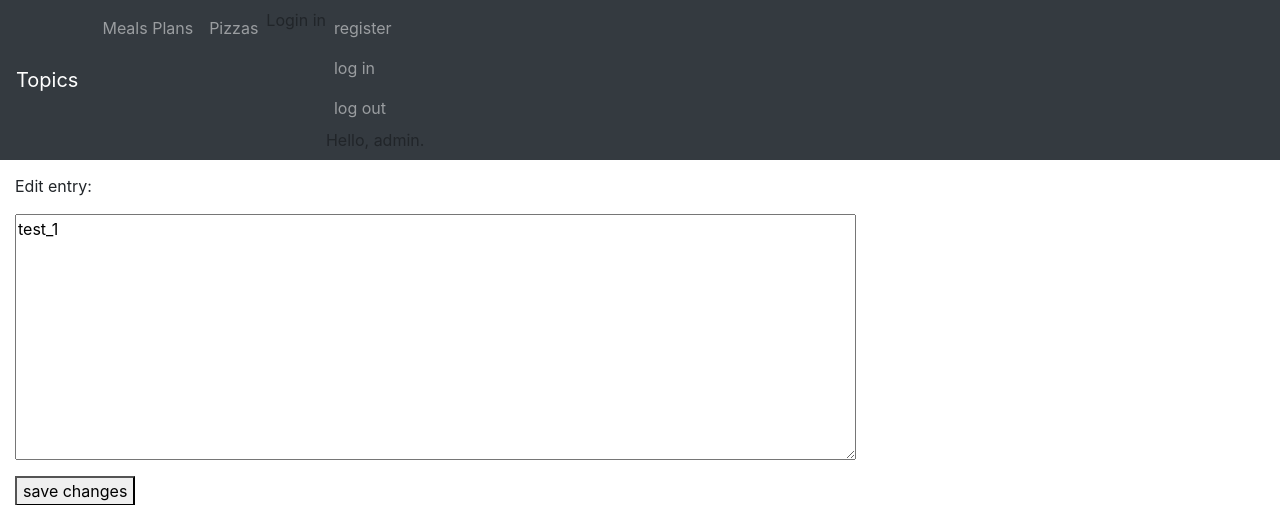
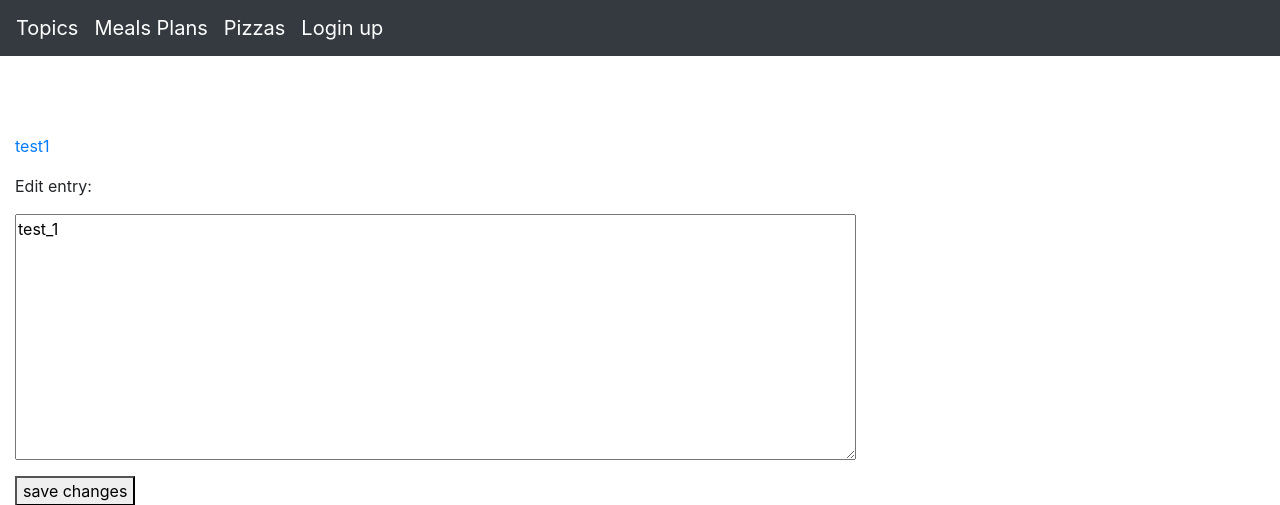
Before and after one commit to AndreyeuIvan/crash_cource, a Django app: page /edit_entry/1/ in a window 1280 px wide. Shown: the top 505 px of the page. Run offline with Django 3.2, Linux system fonts and the light colour scheme; a user stored in the database is signed in; data comes from the database, SQL or seed files in the repository; some libraries are stand-ins or nearby versions.

Commit message:
templates fixed

```diff
--- a/learning_logs/templates/learning_logs/base.html
+++ b/learning_logs/templates/learning_logs/base.html
@@ -1,3 +1,5 @@
+
+
 {% load static %}
 <head>
    {% block title %} Pizzeria {% endblock%}
@@ -6,32 +8,43 @@
    <!-- Jquery -->
    <script>
       $(document).ready(function() {
-      	$('#down').click(function() {
-      		$('#drop').toggle();
+         $('a#dropdown01').click(function() {
+            $('.dropdown-menu').toggle();
          });
       });
    </script>
    <script src="https://maxcdn.bootstrapcdn.com/bootstrap/4.5.2/js/bootstrap.min.js"></script>
    <!--<link rel="stylesheet" href="{% static 'css/learning_logs/bootstrap.min.css' %}">-->
    <!-- link to static css files -->
-   <link rel="stylesheet" href="https://maxcdn.bootstrapcdn.com/bootstrap/4.5.2/css/bootstrap.min.css">-->
+   <link rel="stylesheet" href="https://maxcdn.bootstrapcdn.com/bootstrap/4.5.2/css/bootstrap.min.css">
+   -->
    <!-- Bootstrap -->
 </head>
 <nav class="navbar navbar-expand-sm bg-dark navbar-dark fixed-top">
+   <div class="navbar-collapse collapse show" id="navbarsExampleDefault">
+      <ul class="navbar-nav mr-auto">
+         <li class="nav-item active">
             <a class="navbar-brand" href="{% url 'topics' %}">Topics</a>
-      <ul class="navbar-nav">
-         <a class="nav-link" href="{% url 'meal_plans/home' %}">Meals Plans</a>
-         <a class="nav-link" href="{% url 'pizzas' %}">Pizzas</a>
-         <a id='down'>Login in</a>
-         <div id='drop'>
-            <a class="nav-link" href="{% url 'register' %}">register</a>
-            <a class="nav-link" href="{% url 'login' %}">log in</a>
+         </li>
+         <li class="nav-item active">
+            <a class="navbar-brand" href="{% url 'meal_plans/home' %}">Meals Plans</a>
+         </li>
+         <li class="nav-item active">
+            <a class="navbar-brand" href="{% url 'pizzas' %}">Pizzas</a>
+         </li>
+         <li class="nav-item dropdown">
+            <a id="dropdown01" class='navbar-brand'>Login up</a>
+            <div class="dropdown-menu">
+               <a class="dropdown-item" href="{% url 'register' %}">register</a>
+               <a class="dropdown-item" href="{% url 'login' %}">log in</a>
                {% if user.is_authenticated %}
-            <a class="nav-link" href="{% url 'logout' %}">log out</a>
-            Hello, {{ user.username }}.
+               <a class="dropdown-item" href="{% url 'logout' %}">log out</a>
+               <a class="dropdown-item">Hello, {{ user.username }}. </a>
                {% endif %}
             </div>
+         </li>
       </ul>
+   </div>
 </nav>
 <div class="container-fluid" style="margin-top:110px">
    <p>
--- a/pizzas/forms.py
+++ b/pizzas/forms.py
@@ -7,7 +7,7 @@ from .models import Pizza, Topping
 class PizzaForm(forms.ModelForm):
 	class Meta:
 		model = Pizza
-		fields = ['name']
+		fields = ['name','size', 'toppings']
 		labels = {'name': ''}
 
 
--- a/users/templates/users/users.html
+++ b/users/templates/users/users.html
@@ -1,12 +1,10 @@
-
-
 {% extends 'learning_logs/base.html' %}
 {% load static %}
 {% load crispy_forms_tags %}
 {% block content %}
 <body class="text-center">
    <main class="form-signin">
-      <img class="my-2 img-fluid img-thumbnail" src="https://yt3.ggpht.com/-luItXD2MKpE/AAAAAAAAAAI/AAAAAAAAAAA/P6QwBYF_EkI/s900-c-k-no-mo-rj-c0xffffff/photo.jpg" alt="" width="75" height="70">
+      <img class="my-2 img-fluid img-thumbnail" src="https://yt3.ggpht.com/-luItXD2MKpE/AAAAAAAAAAI/AAAAAAAAAAA/P6QwBYF_EkI/s900-c-k-no-mo-rj-c0xffffff/photo.jpg" alt="" width="100" height="90">
       {% if form.errors %}
         <p>Your username and password did not match</p>
         {% endif%}
```
Lines whose indentation alone changed are shown as unchanged.
